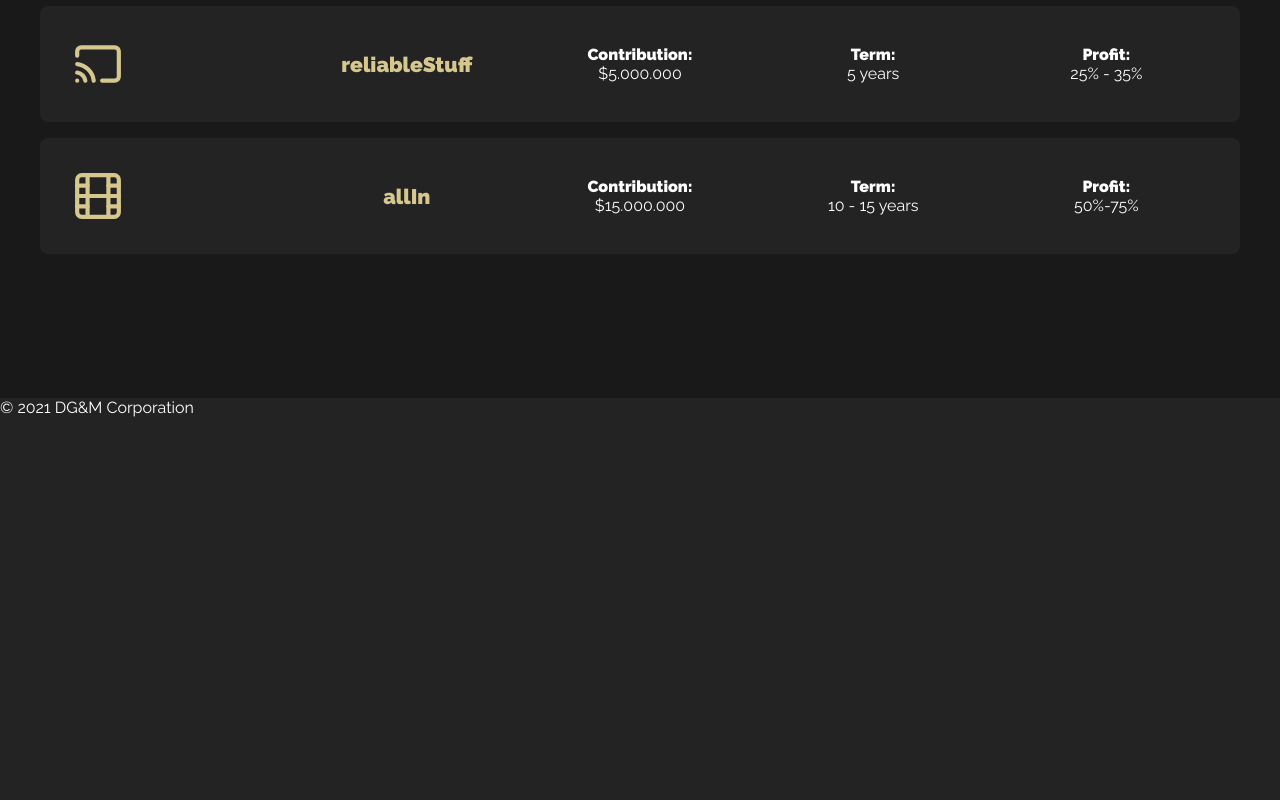
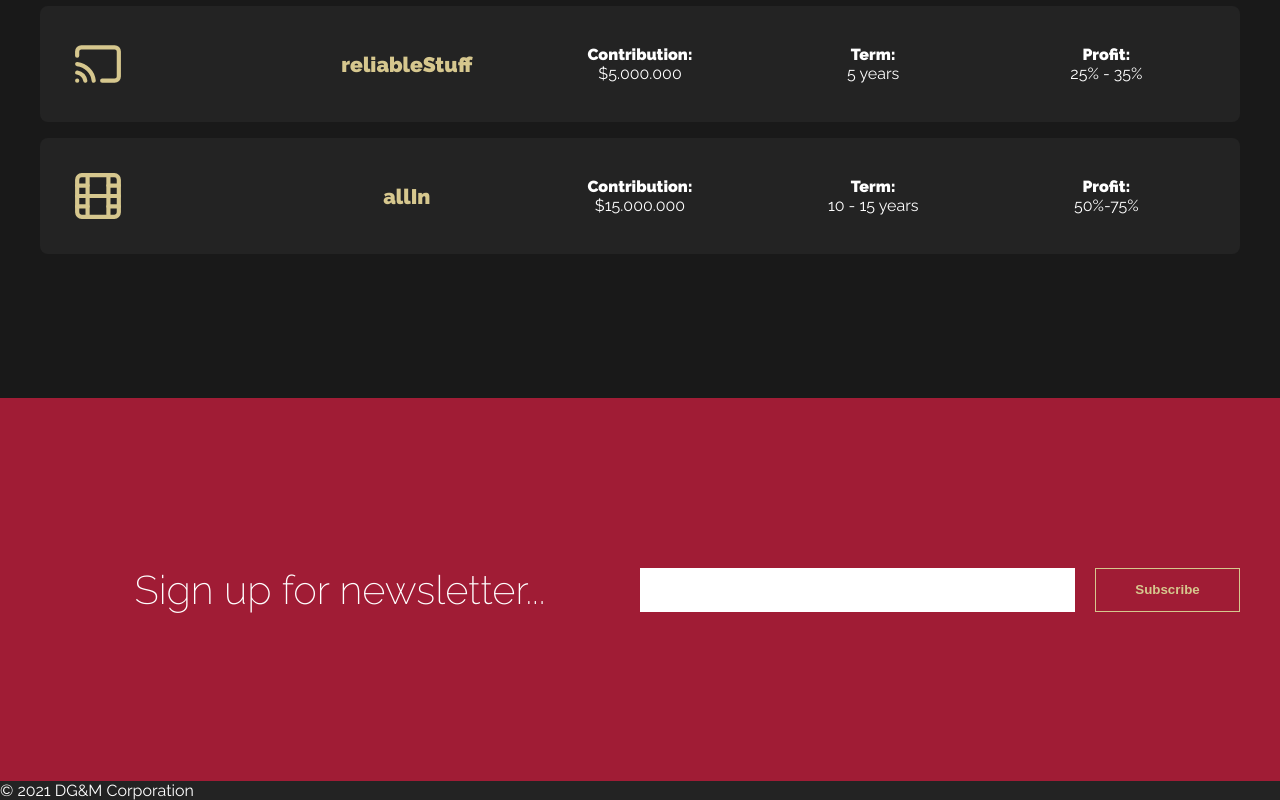
Before and after one commit to Malisiu/ProjektGrid, a plain HTML site: page index.html in a window 1280 px wide. Shown: the part 3548-4348 px from the top of the page. Before the commit the page ends 3965 px from the top, so only its background shows below. Drawn offline with nearby package versions, Linux system fonts and the light colour scheme; files that its build step writes are made by us from their sources.

Commit message:
finished section newsletter

```diff
--- a/index.html
+++ b/index.html
@@ -233,6 +233,23 @@
 
         </section>
 
+        <section class="newsletter">
+            <div class="wrapper newsletter__wrapper">
+
+                <div class="newsletter__text">
+                    <p>Sign up for newsletter...</p>
+                </div>
+                <div class="newsletter__form">
+                    <input type="text">
+                    <button>Subscribe</button>
+                </div>
+
+
+
+            </div>
+        </section>
+
+
     </main>
 
 
--- a/sass/_medium.scss
+++ b/sass/_medium.scss
@@ -44,4 +44,26 @@
             margin-bottom: 0;
         }
     }
+
+    .newsletter {
+        &__wrapper {
+            display: grid;
+            grid-template-columns: 1fr 1fr;
+            align-items: center;
+        }
+
+        &__text {
+            margin-bottom: 0;
+        }
+
+        &__form {
+            display: grid;
+            grid-template-columns: 3fr 1fr;
+            gap: 20px;
+
+            input {
+                margin-bottom: 0;
+            }
+        }
+    }
 }
--- a/sass/style.scss
+++ b/sass/style.scss
@@ -322,7 +322,47 @@ h1.company-name {
 		margin-top: 0;
 		margin-bottom: 1.5em;
 		font-size: 1.8rem;
-		color: $gold ;
+		color: $gold;
+	}
+}
+
+.newsletter {
+	padding: 8em 2em;
+	background-color: $red;
+	text-align: center;
+
+	&__text {
+		padding: 1em;
+		margin-bottom: 1em;
+		font-size: 4rem;
+		font-weight: 200;
+	}
+
+	&__form {
+		input {
+			margin-bottom: 1em;
+			padding: 1em;
+			width: 100%;
+			background-color: $white;
+			border: 1px solid transparent;
+
+		}
+
+		button {
+			padding: 1em;
+			border: 1px solid $gold;
+			background: none;
+			color: $gold;
+			font-weight: bold;
+			cursor: pointer;
+			transition: background-color .3s , color .3s ;
+
+			&:hover {
+				color: $red ;
+				background-color: $gold;
+
+			}
+		}
 	}
 }
 
```
Also changed, not shown: css/style.css, 1 other file.
